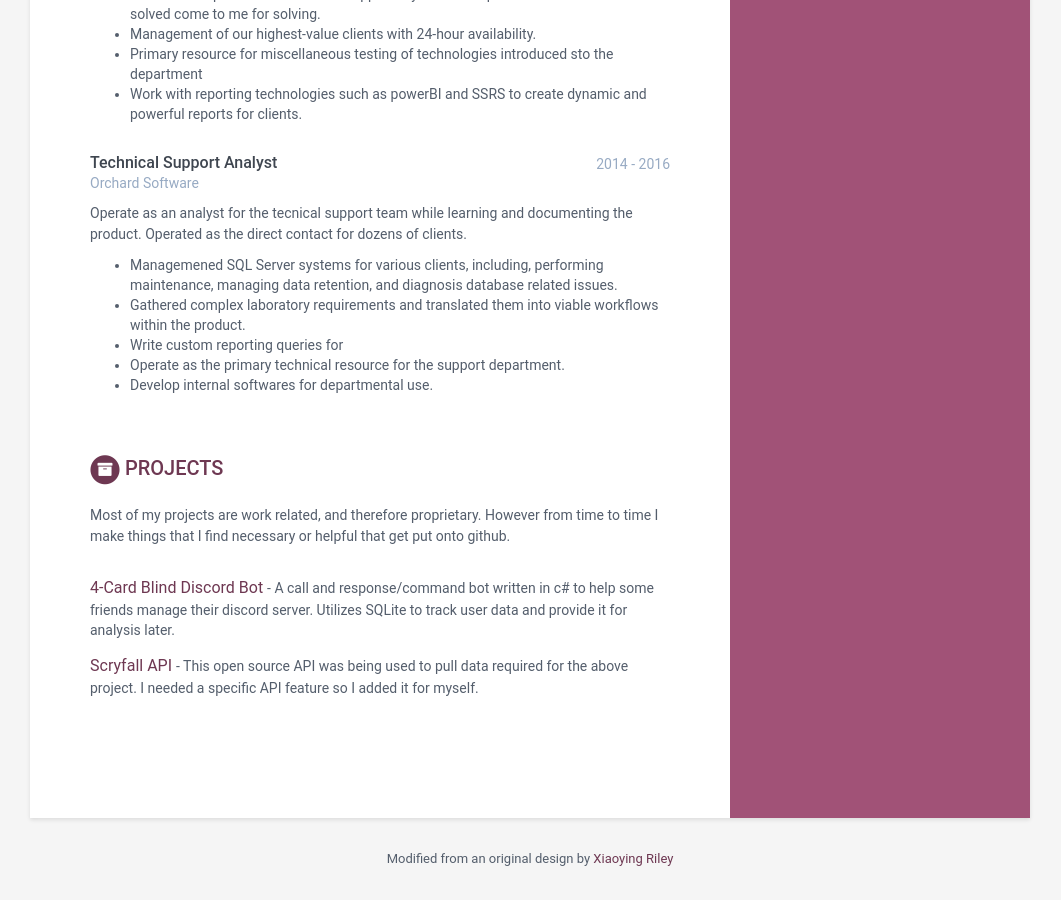
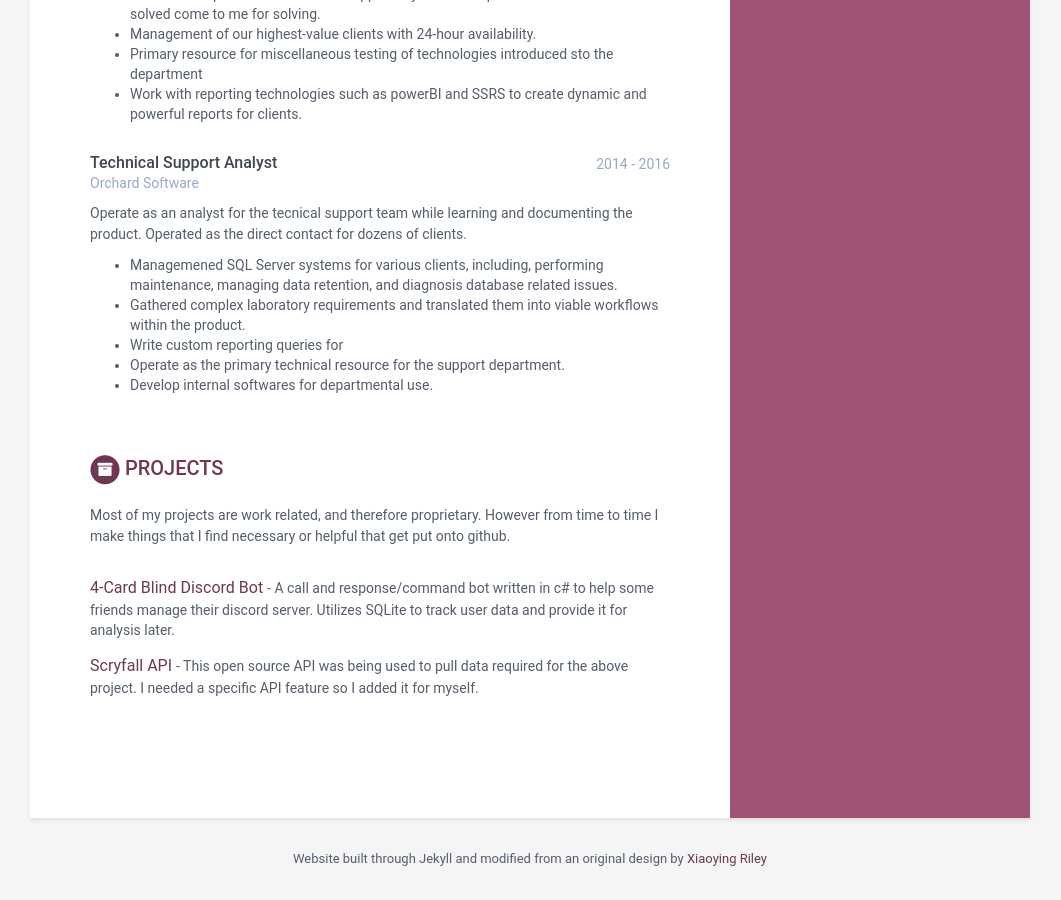
Before and after one commit to AceTrainerErik/AceTrainerErik.github.io, a Jekyll site: the page built from index.html, in a window 1280 px wide and 900 px high, scrolled down 1505 px. Shown: the whole window, without its empty margins (110-1171 px from the left). Built offline with Jekyll 4.4.1, drawn with Linux system fonts in a browser that asks for light colours.

Commit message:
Altered the text of the footer

```diff
--- a/_data/data.yml
+++ b/_data/data.yml
@@ -173,4 +173,4 @@ skills:
         level: 45%
 
 footer: >
-  Modified from an original design by <a href="http://themes.3rdwavemedia.com" target="_blank" rel="nofollow">Xiaoying Riley</a>
+  Website built through Jekyll and modified from an original design by <a href="http://themes.3rdwavemedia.com" target="_blank" rel="nofollow">Xiaoying Riley</a>
```
